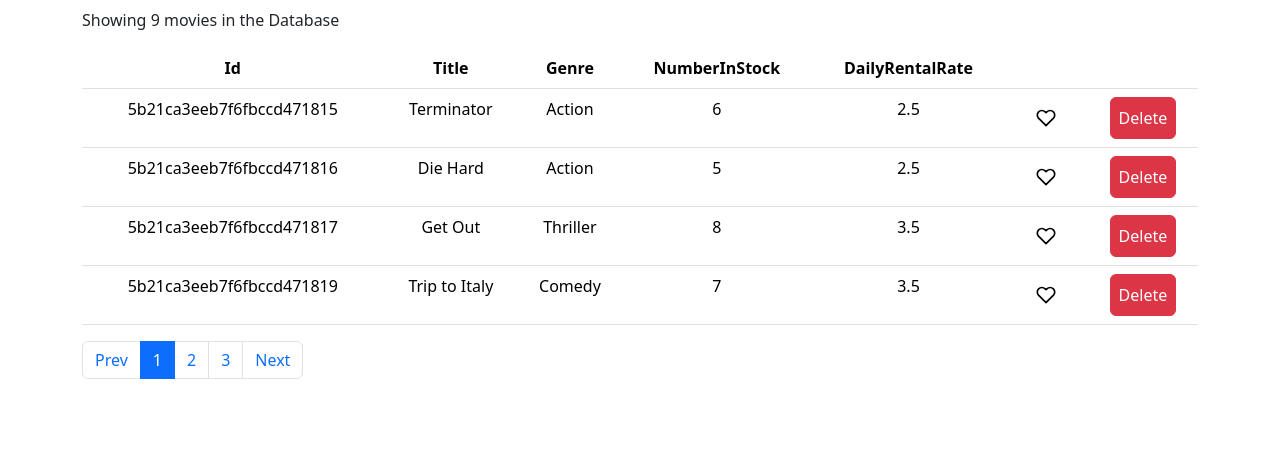
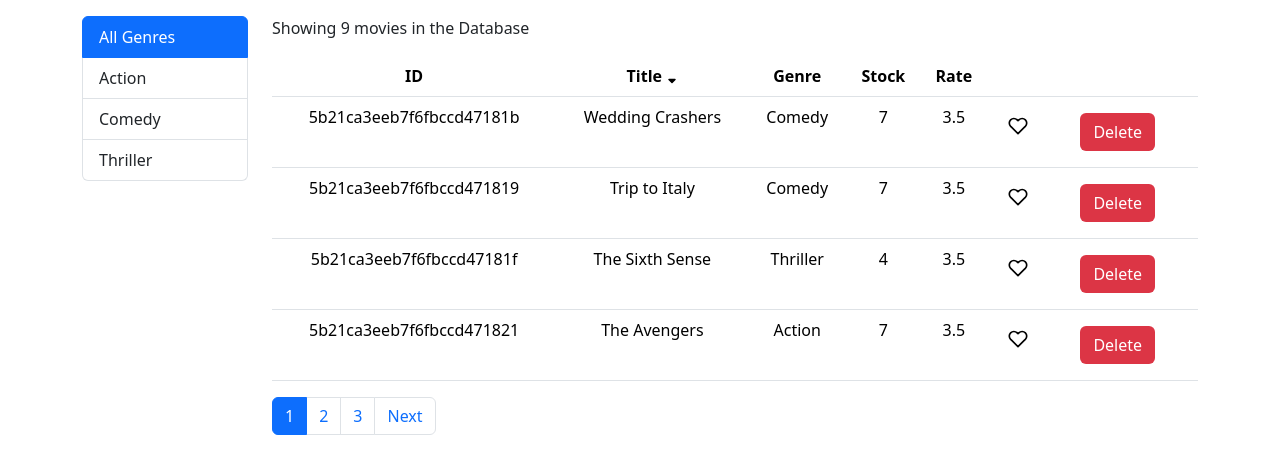
Before and after one commit to the-outlaw-004/react-app, a React (Create React App) app: page / in a window 1280 px wide. Shown: the top 474 px of the page. Built offline with nearby package versions, Linux system fonts and the light colour scheme.

Commit message:
adding ListGroup, Table, TableHeader, TableBody common components and MovieTable component

```diff
--- /dev/null
+++ b/src/compos/MovieTable.jsx
@@ -0,0 +1,42 @@
+import React from "react";
+import TableHeader from "./TableHeader";
+import TableBody from "./TableBody";
+import Like from "./common/Like";
+import Table from "./common/Table";
+
+const MovieTable = ({ sortColumn, movies, onLike, onDelete, onSort }) => {
+  const columns = [
+    { path: "_id", label: "ID" },
+    { path: "title", label: "Title" },
+    { path: "genre.name", label: "Genre" },
+    { path: "numberInStock", label: "Stock" },
+    { path: "dailyRentalRate", label: "Rate" },
+    {
+      key: "like",
+      content: (movie) => (
+        <Like movie={movie} onLike={() => onLike(movie._id)} />
+      ),
+    },
+    {
+      key: "Delete",
+      content: (movie) => (
+        <button
+          className="btn text-bg-danger m-2 rounded"
+          onClick={() => onDelete(movie._id)}
+        >
+          Delete
+        </button>
+      ),
+    },
+  ];
+  return (
+    <Table
+      sortColumn={sortColumn}
+      columns={columns}
+      onSort={onSort}
+      data={movies}
+    />
+  );
+};
+
+export default MovieTable;
--- a/src/compos/Movies.jsx
+++ b/src/compos/Movies.jsx
@@ -1,13 +1,29 @@
 import React, { useEffect, useState } from "react";
 import { getMovies } from "../services/fakeMovieService";
-import Like from "./common/Like";
 import Pagination from "./common/Pagination";
 import { paginate } from "../utils/paginate";
+import { getGenres } from "../services/fakeGenreService";
+import ListGroup from "./common/ListGroup";
+import MovieTable from "./MovieTable";
 
 const Movies = () => {
   const [movies, setMovies] = useState([]);
   const [pageSize, setPageSize] = useState(4);
   const [currentPage, setCurrentPage] = useState(1);
+  const [genres, setGenres] = useState([]);
+  const [selectedGenre, setSelectedGenre] = useState("all");
+  const [sortColumn, setSortColumn] = useState({
+    orderBy: "title",
+    order: "asc",
+  });
+
+  useEffect(() => {
+    async function fetchGenres() {
+      const data = await getGenres();
+      setGenres(data);
+    }
+    fetchGenres();
+  }, []);
 
   useEffect(() => {
     function fetchMovies() {
@@ -43,78 +59,92 @@ const Movies = () => {
     );
   };
 
-  const labels = ["id", "title", "genre", "numberInStock", "dailyRentalRate"];
+  const handleGenreSelection = (genre) => {
+    setSelectedGenre(genre);
+    setCurrentPage(1);
+  };
 
-  const paginatedMovies = paginate(movies, currentPage, pageSize);
+  const handleSort = (object) => {
+    setSortColumn(object);
+  };
+
+  const getPageData = () => {
+    let filterMovies = movies;
+    if (selectedGenre !== "all") {
+      filterMovies = filterMovies.filter(
+        (movie) => movie.genre.name === selectedGenre.name
+      );
+    }
+
+    filterMovies.sort((a, b) => {
+      if (["numberInStock", "dailyRentalRate"].includes(sortColumn.orderBy)) {
+        if (sortColumn.order === "desc") {
+          return -(a[sortColumn.orderBy] - b[sortColumn.orderBy]);
+        } else {
+          return a[sortColumn.orderBy] - b[sortColumn.orderBy];
+        }
+      } else {
+        let aValue = a[sortColumn.orderBy];
+        let bValue = b[sortColumn.orderBy];
+
+        if (sortColumn?.orderBy?.includes(".")) {
+          const genreAndName = sortColumn.orderBy.split(".");
+          aValue = a[genreAndName[0]][genreAndName[1]];
+          bValue = b[genreAndName[0]][genreAndName[1]];
+        }
+
+        if (sortColumn.order === "desc") {
+          return aValue?.toUpperCase() > bValue?.toUpperCase() ? 1 : -1;
+        } else {
+          return aValue?.toUpperCase() < bValue?.toUpperCase() ? 1 : -1;
+        }
+      }
+    });
+
+    let paginatedMovies = paginate(filterMovies, currentPage, pageSize);
+    return { totalCount: filterMovies.length, data: paginatedMovies };
+  };
+
+  const { totalCount, data } = getPageData();
 
   return (
-    <div className="">
-      {movies.length > 0 ? (
+    <div className="row py-2">
+      <div className="col-2">
+        <ListGroup
+          genres={genres}
+          onGenreSelect={handleGenreSelection}
+          selectedGenre={selectedGenre}
+        />
+      </div>
+      <div className="col">
+        {totalCount > 0 ? (
           <p>
             Showing
-          {movies.length > 1
-            ? " " + movies.length + " movies "
-            : " " + movies.length + " movie "}
+            {totalCount > 1
+              ? " " + totalCount + " movies "
+              : " " + totalCount + " movie "}
             in the Database
           </p>
         ) : (
           <p>There are no movies in the Database</p>
         )}
         {movies.length > 0 && (
-        <table className="table">
-          <thead>
-            <tr>
-              {labels.length > 0 &&
-                labels.map((key) => (
-                  <th
-                    className="text-capitalize text-center border-b-3"
-                    key={key}
-                  >
-                    {key}
-                  </th>
-                ))}
-              <th></th>
-              <th></th>
-            </tr>
-          </thead>
-          <tbody>
-            {paginatedMovies.length > 0 &&
-              paginatedMovies.map((movie) => (
-                <tr key={movie._id}>
-                  <td className="text-center">{movie._id}</td>
-                  <td className="text-center">{movie.title}</td>
-                  <td className="text-center">{movie.genre.name}</td>
-                  <td className="text-center">{movie.numberInStock}</td>
-                  <td className="text-center">{movie.dailyRentalRate}</td>
-                  <td className="text-center">
-                    <Like movie={movie} onLike={() => handleLike(movie._id)} />
-                  </td>
-                  <td className="text-center">
-                    <button
-                      className="btn btn-danger p-2 rounded"
-                      onClick={() => handleDelete(movie._id)}
-                    >
-                      Delete
-                    </button>
-                  </td>
-                  {/* <td className="text-center">
-                  {
-                    //   readableDate(movie.publishDate) ||
-                    readableDate(movies[0].publishDate)
-                  }
-                </td> */}
-                </tr>
-              ))}
-          </tbody>
-        </table>
+          <MovieTable
+            sortColumn={sortColumn}
+            onSort={handleSort}
+            movies={data}
+            onLike={handleLike}
+            onDelete={handleDelete}
+          />
         )}
         <Pagination
-        itemsCount={movies.length}
+          itemsCount={totalCount}
           pageSize={pageSize}
           onPageChange={handlePageChange}
           currentPage={currentPage}
         />
       </div>
+    </div>
   );
 };
 
--- /dev/null
+++ b/src/compos/TableBody.jsx
@@ -0,0 +1,49 @@
+import React from "react";
+
+const TableBody = ({ data, columns }) => {
+  return (
+    <tbody>
+      {data.length > 0 &&
+        data.map((item) => (
+          <tr key={item._id}>
+            {/* <td className="text-center">{movie._id}</td>
+            <td className="text-center">{movie.title}</td>
+            <td className="text-center">{movie.genre.name}</td>
+            <td className="text-center">{movie.numberInStock}</td>
+            <td className="text-center">{movie.dailyRentalRate}</td>
+            <td className="text-center">
+            <Like movie={movie} onLike={() => onLike(movie._id)} />
+            </td>
+            <td className="text-center"></td> */}
+            {columns.map((column) => {
+              if (column.content)
+                return <td key={column.key}>{column.content(item)}</td>;
+              if (column?.path && column?.path?.includes(".")) {
+                const genreAndName = column.path.split(".");
+                let genre = genreAndName[0];
+                let name = genreAndName[1];
+                return (
+                  <td
+                    key={item._id + (column.path || column.key)}
+                    className="text-center"
+                  >
+                    {item[genre][name]}
+                  </td>
+                );
+              } else
+                return (
+                  <td
+                    key={item._id + (column.path || column.key)}
+                    className="text-center"
+                  >
+                    {item[column.path]}
+                  </td>
+                );
+            })}
+          </tr>
+        ))}
+    </tbody>
+  );
+};
+
+export default TableBody;
--- /dev/null
+++ b/src/compos/TableHeader.jsx
@@ -0,0 +1,64 @@
+import React from "react";
+
+const TableHeader = ({ columns, sortColumn, onSort }) => {
+  const raiseSort = (orderBy) => {
+    let order = "desc";
+    if (sortColumn.orderBy === orderBy) {
+      order = sortColumn.order === "desc" ? "asc" : "desc";
+    }
+    onSort({ ...sortColumn, orderBy: orderBy, order: order });
+  };
+
+  const renderSortIcon = (column) => {
+    if (column.path !== sortColumn.orderBy)
+      // return (
+      //   <svg
+      //     xmlns="http://www.w3.org/2000/svg"
+      //     viewBox="0 0 320 512"
+      //     style={{ height: "12px", width: "12px" }}
+      //   >
+      //     <path d="M137.4 41.4c12.5-12.5 32.8-12.5 45.3 0l128 128c9.2 9.2 11.9 22.9 6.9 34.9s-16.6 19.8-29.6 19.8L32 224c-12.9 0-24.6-7.8-29.6-19.8s-2.2-25.7 6.9-34.9l128-128zm0 429.3l-128-128c-9.2-9.2-11.9-22.9-6.9-34.9s16.6-19.8 29.6-19.8l256 0c12.9 0 24.6 7.8 29.6 19.8s2.2 25.7-6.9 34.9l-128 128c-12.5 12.5-32.8 12.5-45.3 0z" />
+      //   </svg>
+      // );
+      return null;
+    if (sortColumn.order === "asc")
+      return (
+        <svg
+          xmlns="http://www.w3.org/2000/svg"
+          style={{ height: "12px", width: "12px" }}
+          viewBox="0 0 320 512"
+        >
+          <path d="M182.6 470.6c-12.5 12.5-32.8 12.5-45.3 0l-128-128c-9.2-9.2-11.9-22.9-6.9-34.9s16.6-19.8 29.6-19.8l256 0c12.9 0 24.6 7.8 29.6 19.8s2.2 25.7-6.9 34.9l-128 128z" />
+        </svg>
+      );
+
+    return (
+      <svg
+        style={{ height: "12px", width: "12px" }}
+        xmlns="http://www.w3.org/2000/svg"
+        viewBox="0 0 320 512"
+      >
+        <path d="M182.6 41.4c-12.5-12.5-32.8-12.5-45.3 0l-128 128c-9.2 9.2-11.9 22.9-6.9 34.9s16.6 19.8 29.6 19.8l256 0c12.9 0 24.6-7.8 29.6-19.8s2.2-25.7-6.9-34.9l-128-128z" />
+      </svg>
+    );
+  };
+
+  return (
+    <thead>
+      <tr>
+        {columns.length > 0 &&
+          columns.map((column) => (
+            <th
+              className="text-capitalize text-center border-b-3"
+              key={column.path || column.key}
+              onClick={() => raiseSort(column.path)}
+            >
+              {column.label} {column.path && renderSortIcon(column)}
+            </th>
+          ))}
+      </tr>
+    </thead>
+  );
+};
+
+export default TableHeader;
--- /dev/null
+++ b/src/compos/common/ListGroup.jsx
@@ -0,0 +1,29 @@
+const ListGroup = ({ genres, onGenreSelect, selectedGenre }) => {
+  return (
+    <ul className="list-group">
+      <li
+        key="all"
+        onClick={() => onGenreSelect("all")}
+        className={`list-group-item
+        ${selectedGenre === "all" && "active"}
+     `}
+      >
+        <button className="page-link">All Genres</button>
+      </li>
+      {genres.length > 0 &&
+        genres.map((genre) => (
+          <li
+            key={genre._id}
+            className={`list-group-item
+               ${selectedGenre._id === genre._id && "active"}
+            `}
+            onClick={() => onGenreSelect(genre)}
+          >
+            <button className="page-link">{genre.name}</button>
+          </li>
+        ))}
+    </ul>
+  );
+};
+
+export default ListGroup;
--- a/src/compos/common/Pagination.jsx
+++ b/src/compos/common/Pagination.jsx
@@ -2,14 +2,15 @@ import React from "react";
 
 const Pagination = ({ itemsCount, pageSize, onPageChange, currentPage }) => {
   //   const [active, setActive] = useState(1);
-  console.log(itemsCount, pageSize);
+
   const pages = Math.ceil(itemsCount / pageSize);
-  console.log(pages);
-  if (pages === 1) return null;
+
+  // if (pages === 1) return null;
   const array = Array.from({ length: pages }, (v, i) => i + 1);
   return (
     <nav>
       <ul className="pagination">
+        {currentPage > 1 && (
           <li
             key="previous"
             className="page-item"
@@ -19,6 +20,7 @@ const Pagination = ({ itemsCount, pageSize, onPageChange, currentPage }) => {
           >
             <button className="page-link">Prev</button>
           </li>
+        )}
         {array.map((item) => (
           <li
             key={item}
@@ -30,6 +32,7 @@ const Pagination = ({ itemsCount, pageSize, onPageChange, currentPage }) => {
             <button className="page-link">{item}</button>
           </li>
         ))}
+        {currentPage < pages && (
           <li
             key="next"
             className="page-item"
@@ -39,6 +42,7 @@ const Pagination = ({ itemsCount, pageSize, onPageChange, currentPage }) => {
           >
             <button className="page-link">Next</button>
           </li>
+        )}
       </ul>
     </nav>
   );
--- /dev/null
+++ b/src/compos/common/Table.jsx
@@ -0,0 +1,14 @@
+import React from "react";
+import TableHeader from "../TableHeader";
+import TableBody from "../TableBody";
+
+const Table = ({ columns, sortColumn, onSort, data }) => {
+  return (
+    <table className="table">
+      <TableHeader columns={columns} sortColumn={sortColumn} onSort={onSort} />
+      <TableBody data={data} columns={columns} />
+    </table>
+  );
+};
+
+export default Table;
```
Lines whose indentation alone changed are shown as unchanged.
